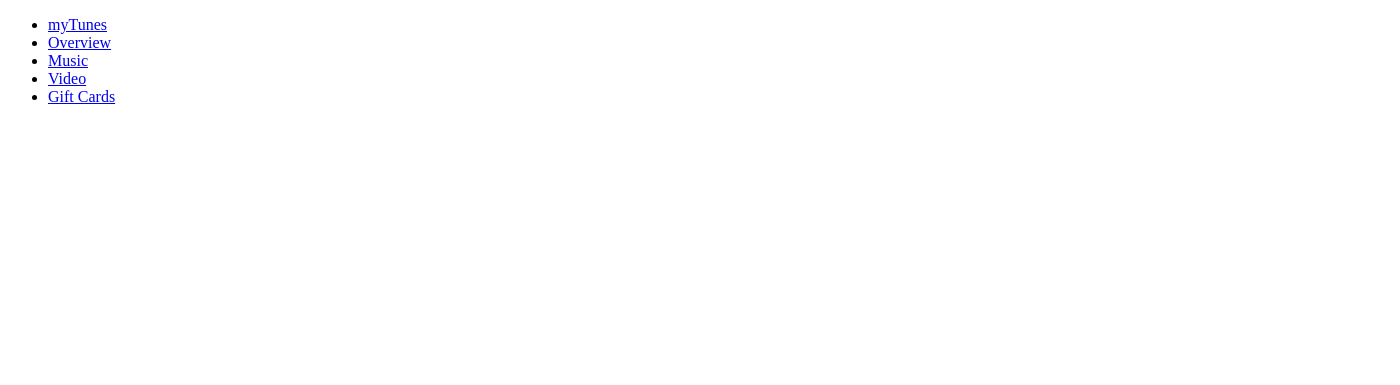
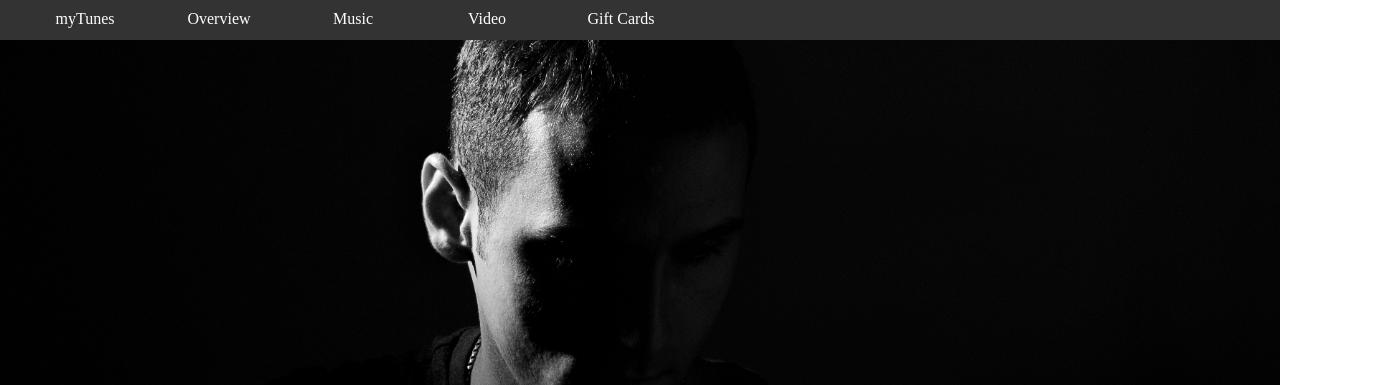
Before and after one commit to Humoyun2024/My-Tunes-, a plain HTML site: page index.html in a window 1280 px wide. Shown: the top 385 px of the page, 1400 px wide, since content can reach past the window. Drawn offline with Linux system fonts and the light colour scheme.

Commit message:
new code

```diff
--- a/css/style.css
+++ b/css/style.css
@@ -0,0 +1,47 @@
+*{
+    margin: 0;
+    padding: 0;
+    box-sizing: border-box;
+}
+.container{
+    width: 1400px;
+    margin: auto;
+}
+#navbar{
+    height: 40px;
+    background-color: #333;
+}
+#navbar .li2{
+    display: inline-block;
+    margin-left: 20px;
+    padding-top: 10px;
+    width: 110px;
+    height: 40px;
+    text-align: center;
+}
+#navbar .li2:hover,.li1:hover{
+    background-color: rgb(71, 71, 71);
+}
+#navbar .li2 a,.li1 a{
+    text-decoration: none;
+    color: #fff;
+}
+.li1{
+    display: inline-block;
+    margin-left: 30px;
+    padding-top: 10px;
+    width: 110px;
+    height: 40px;
+    text-align: center;
+}
+.myTunes{
+    background-image: url(../img/img-1.jpeg);
+    height: 913px;
+    background-size: cover;
+    color: white;
+    text-align: center;
+}
+.myTunes_text{
+    padding-top: 350px;
+    font-size: 30px;
+}
--- a/index.html
+++ b/index.html
@@ -1,24 +1,38 @@
 <!DOCTYPE html>
 <html lang="en">
+
 <head>
     <meta charset="UTF-8">
     <meta name="viewport" content="width=device-width, initial-scale=1.0">
     <link rel="stylesheet" href="./css/style.css">
     <title>My tunes Website</title>
 </head>
+
 <body>
     <header>
-        <nav>
+        <nav id="navbar">
+            <ul>
+                <li class="li1"><a href="#">myTunes</a></li>
+                <li class="li2"><a href="#">Overview</a></li>
+                <li class="li2"><a href="#">Music</a></li>
+                <li class="li2"><a href="#">Video</a></li>
+                <li class="li2"><a href="#">Gift Cards</a></li>
+            </ul>
+        </nav>
+        <div class="myTunes">
             <div class="container">
-                <ul>
-                    <li><a href="#">myTunes</a></li>
-                    <li><a href="#">Overview</a></li>
-                    <li><a href="#">Music</a></li>
-                    <li><a href="#">Video</a></li>
-                    <li><a href="#">Gift Cards</a></li>
-                </ul>
+                <div class="myTunes_text">
+                    <h1>myTunes</h1>
+                    <br>
+                    <h3>Your music, movies, and TV shows take center stage</h3>
+                    <br>
+                    <p>myTunes is the best way to organize and enjoy the music, movies, and TV shows you already <br>
+                        have — and shop for the ones you want. Enjoy all the entertainment myTunes has to offer on your
+                        Mac and PC.</p>
+                </div>
             </div>
-        </nav>
+        </div>
     </header>
 </body>
+
 </html>
```
Also changed, not shown: img/img-1.jpeg (added).
